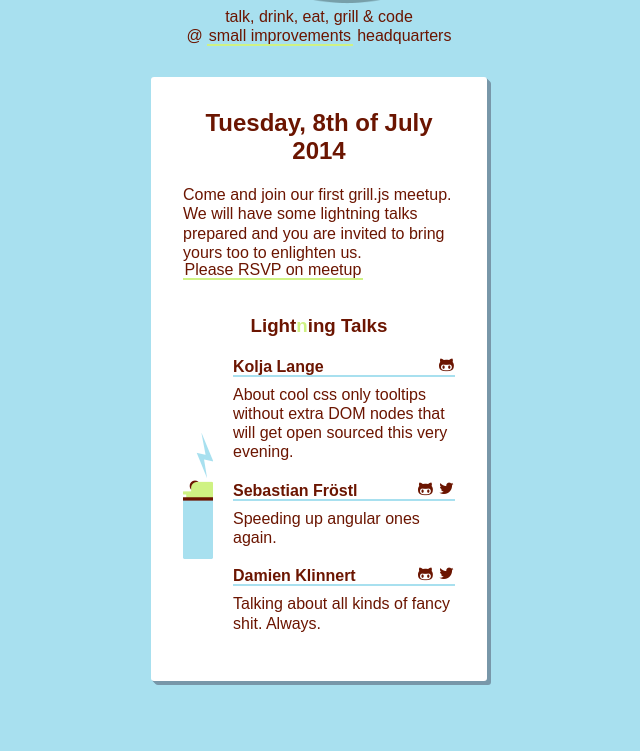
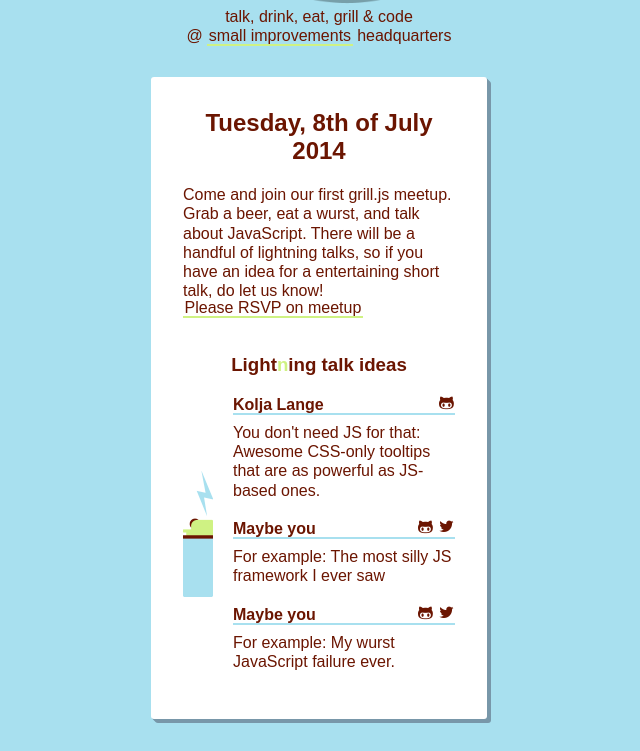
Before and after one commit to SmallImprovements/grill.js, a website: page index.html in a window 1280 px wide. Shown: the part 409-1160 px from the top of the page, without its empty margins (321-961 px from the left). Before the commit the page ends 1122 px from the top, so only its background shows below. Drawn offline with Linux system fonts and the light colour scheme.

Commit message:
Update index.html
Added fake lightning talks

```diff
--- a/index.html
+++ b/index.html
@@ -26,13 +26,14 @@
 			<article>
 				<h2>Tuesday, 8th of July 2014</h2>
 				<p>
-					Come and join our first grill.js meetup.
-					We will have some lightning talks prepared and
-					you are invited to bring yours too to enlighten
-					us.
+					Come and join our first grill.js meetup. Grab
+					a beer, eat a wurst, and talk about JavaScript.
+					There will be a handful of lightning talks, so if
+					you have an idea for a entertaining short talk, do
+					let us know!
 					<a href="http://www.meetup.com/Berlin-Grill-JS-Meetup/events/190725912/">Please RSVP on meetup</a>
 				</p>
-				<h3>Light<span>n</span>ing Talks</h3>
+				<h3>Light<span>n</span>ing talk ideas</h3>
 				<ul>
 					<li>
 						<h4>
@@ -46,12 +47,12 @@
 						</aside>
 
 						<p>
-							About cool css only tooltips without extra DOM nodes that will get open sourced this very evening.
+							You don't need JS for that: Awesome CSS-only tooltips that are as powerful as JS-based ones.
 						</p>
 					</li>
 					<li>
 						<h4>
-							Sebastian Fröstl
+							Maybe you
 						</h4>
 
 						<aside>
@@ -64,12 +65,12 @@
 						</aside>
 
 						<p>
-							Speeding up angular ones again.
+							For example: The most silly JS framework I ever saw
 						</p>
 					</li>
 					<li>
 						<h4>
-							Damien Klinnert
+							Maybe you
 						</h4>
 
 						<aside>
@@ -82,7 +83,7 @@
 						</aside>
 
 						<p>
-							Talking about all kinds of fancy shit. Always.
+							For example: My wurst JavaScript failure ever.
 						</p>
 					</li>
 				</ul>
```
